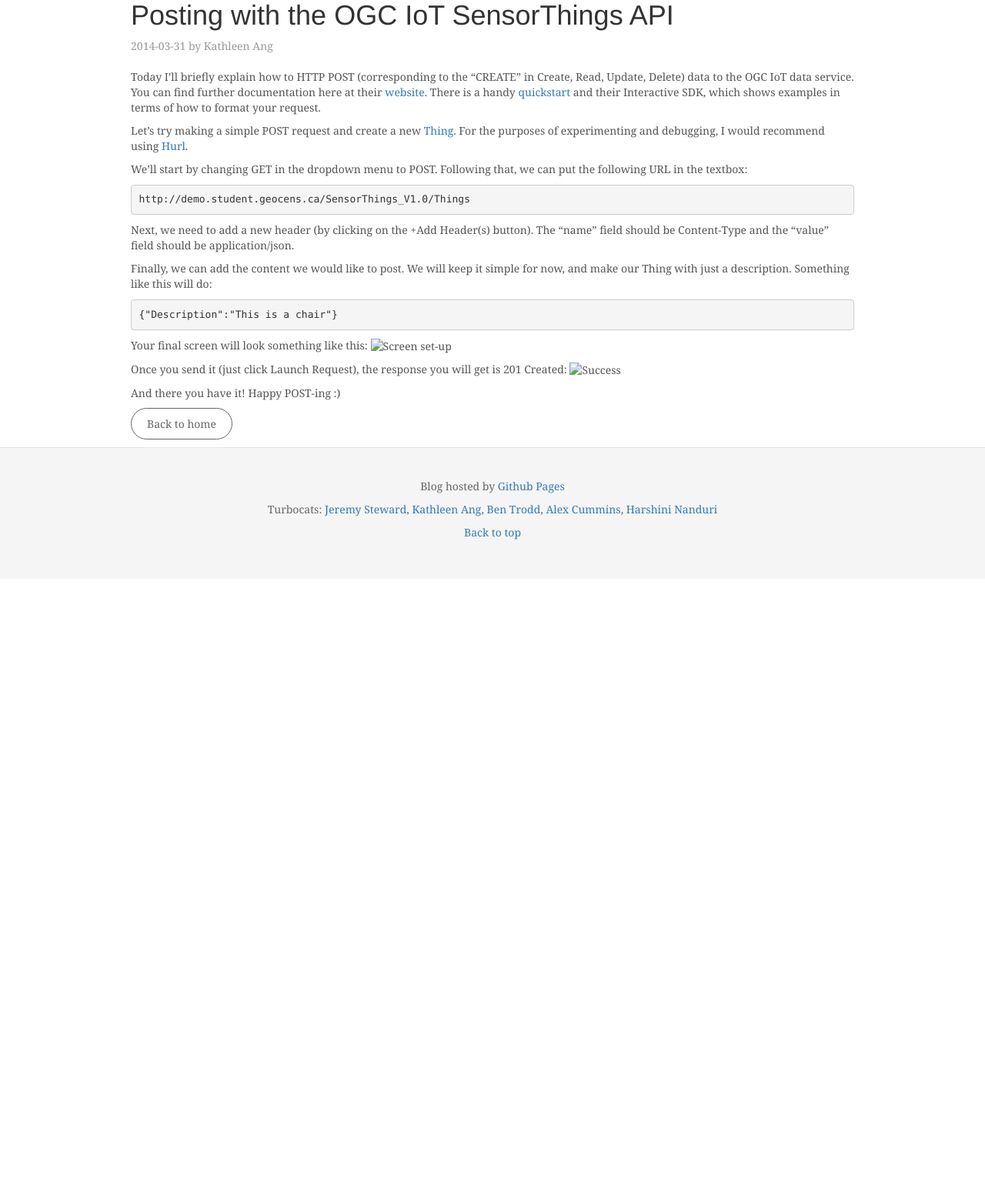
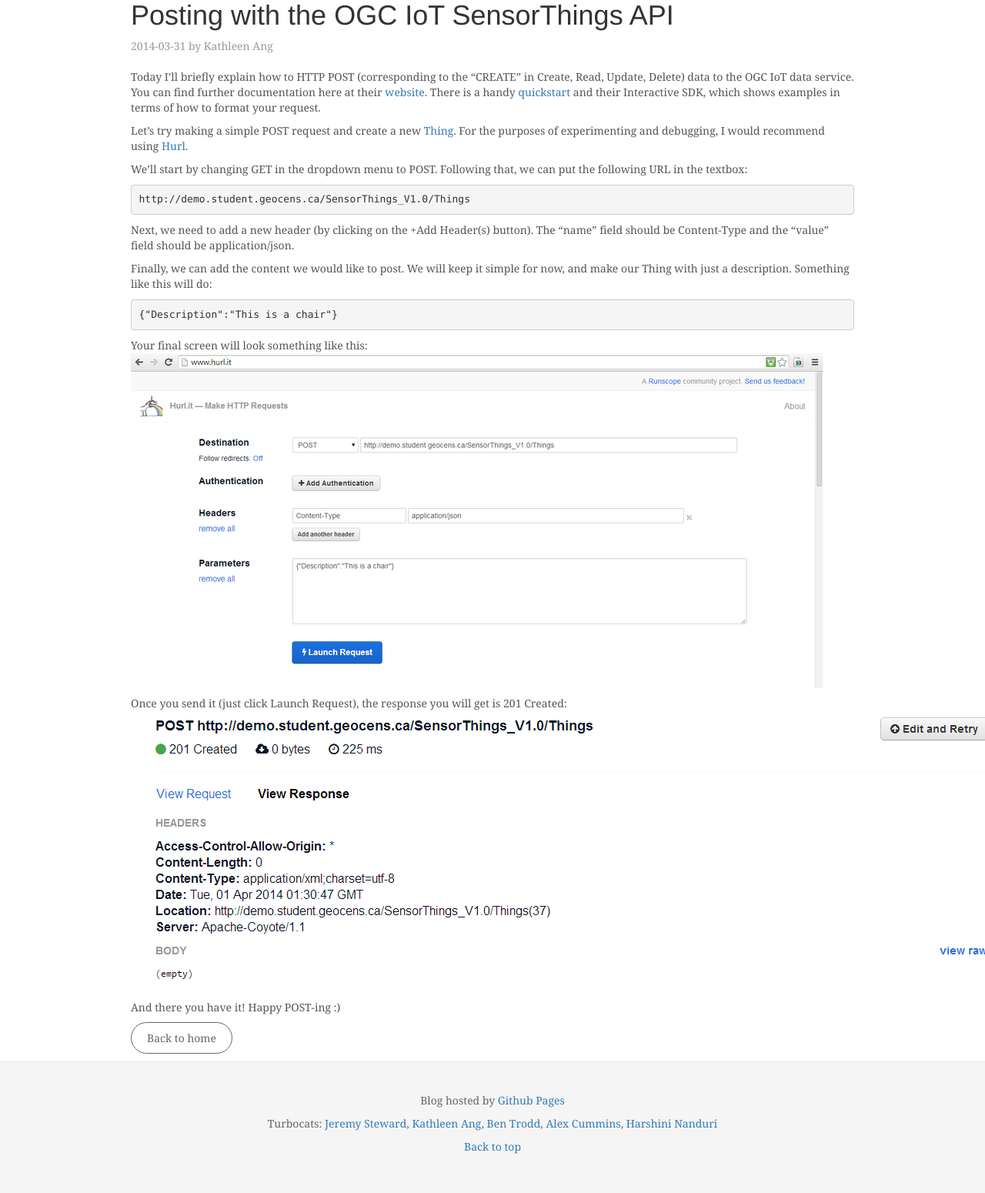
Before and after one commit to ThatGeoGuy/ENGO500, a Jekyll site: the page built from _posts/2014-03-31-posting-with-the-ogc-iot-sensorthings-api.markdown, in a window 1280 px wide. Shown: the whole page at 77% size. Built offline with Jekyll 4.4.1, drawn with Linux system fonts in a browser that asks for light colours; nearby versions of some CDN libraries; before the commit the page ends 900 px from its top, so only the background shows below that.

Commit message:
Update 2014-03-31-posting-with-the-ogc-iot-sensorthings-api.markdown

```diff
--- a/_posts/2014-03-31-posting-with-the-ogc-iot-sensorthings-api.markdown
+++ b/_posts/2014-03-31-posting-with-the-ogc-iot-sensorthings-api.markdown
@@ -25,9 +25,9 @@
     {"Description":"This is a chair"}
 
 Your final screen will look something like this:
-![Screen set-up]({{ site.baseurl }}/ENGO500/images/hurl_screenshot.png)
+![Screen set-up]({{ site.baseurl }}/images/hurl_screenshot.png)
 
 Once you send it (just click Launch Request), the response you will get is 201 Created:
-![Success]({{ site.baseurl }}/ENGO500/images/hurl_result.png)
+![Success]({{ site.baseurl }}/images/hurl_result.png)
 
 And there you have it! Happy POST-ing :)
```
